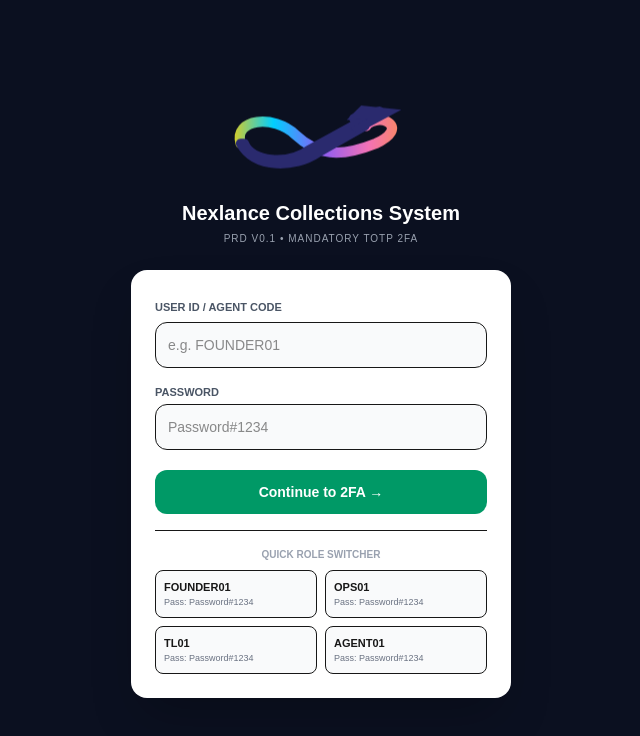
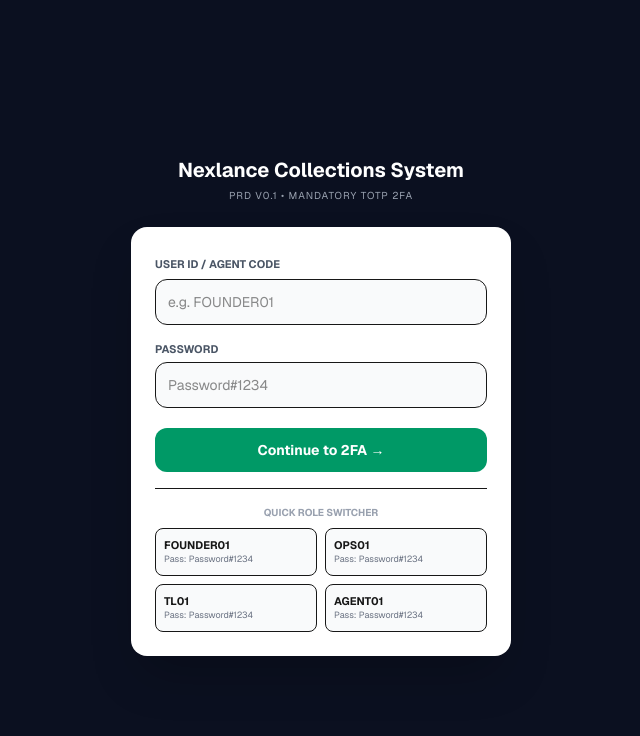
Before and after one commit to Hari4710/Nexlance-dashbord, a Next.js app: page / in a window 1280 px wide. Shown: the top 736 px of the page, without its empty margins (319-959 px from the left). Built offline with nearby package versions, Linux system fonts and the light colour scheme.

Commit message:
Update role descriptions and enhance UI elements

```diff
--- a/src/app/page.tsx
+++ b/src/app/page.tsx
@@ -3,8 +3,8 @@ import { useState } from "react";
 
 const ROLES_MAP: any = {
   "FOUNDER01": "Karthick Founder (FOUNDER)",
-  "OPS01": "Rohan Sharma (Ops Lead)",
-  "TL01": "Priya Verma (TL North)",
+  "OPS01": "Rohan Sharma (Ops Lead) (OPS_MANAGER)",
+  "TL01": "Priya Verma (TL North) (TEAM_LEADER)",
   "AGENT01": "Suresh Kumar (AGENT)",
 }
 
@@ -25,6 +25,7 @@ export default function LoginPage() {
     setLoading(false);
     if(data.tempToken){
       document.cookie = `temp2faToken=${data.tempToken}; path=/; max-age=300`;
+      document.cookie = `userRole=${ROLES_MAP[code.toUpperCase()] || code}; path=/`;
       window.location.href = "/2fa";
     } else {
       alert(data.error || "Login Fail");
@@ -32,48 +33,26 @@ export default function LoginPage() {
   };
 
   return (
-    <div className="min-h-screen bg-[#0B1020] flex flex-col items-center justify-center p-4">
-      {/* FINAL CLEAR LOGO - No glitch, direct SVG */}
-      <div className="animate-float">
-        <svg width="190" height="85" viewBox="0 0 260 100" fill="none" xmlns="http://www.w3.org/2000/svg">
-          <defs>
-            <linearGradient id="mainGrad" x1="0" y1="0" x2="260" y2="0" gradientUnits="userSpaceOnUse">
-              <stop offset="0%" stopColor="#FFCC00"/>
-              <stop offset="25%" stopColor="#00CFFF"/>
-              <stop offset="50%" stopColor="#8B5CF6"/>
-              <stop offset="75%" stopColor="#F472B6"/>
-              <stop offset="100%" stopColor="#FB923C"/>
-            </linearGradient>
-          </defs>
-          {/* Top colorful infinity stroke */}
-          <path d="M 20 52 C 10 18, 65 12, 95 40 C 125 68, 155 72, 205 52 C 225 43, 235 30, 220 22 C 210 17, 195 22, 192 28"
-            stroke="url(#mainGrad)" strokeWidth="14" strokeLinecap="round" fill="none"/>
-          {/* Bottom dark blue stroke */}
-          <path d="M 25 52 C 35 78, 85 82, 115 60 L 210 8 L 175 18 L 190 28 L 125 65 C 95 85, 40 88, 20 52 Z"
-            fill="none" stroke="#2A2A6E" strokeWidth="13" strokeLinecap="round" strokeLinejoin="round"/>
-          {/* Arrow head */}
-          <path d="M 185 0 L 240 6 L 180 38 L 168 32 L 195 18 L 165 20 Z" fill="#2A2A6E"/>
-        </svg>
-      </div>
-
-      <style>{`@keyframes float{0%,100%{transform:translateY(0px)}50%{transform:translateY(-10px)}}.animate-float{animation:float 3s ease-in-out infinite}`}</style>
-
+    <div className="min-h-screen bg-[#0B1020] flex flex-col items-center justify-center p-4 font-sans">
       <h1 className="text-white text-xl font-bold mt-3">Nexlance Collections System</h1>
       <p className="text-gray-400 text-[10px] tracking-widest mt-1">PRD V0.1 • MANDATORY TOTP 2FA</p>
 
       <div className="bg-white rounded-2xl p-6 w-full max-w-[380px] mt-6 shadow-2xl">
         <label className="text-[11px] font-bold text-gray-600">USER ID / AGENT CODE</label>
         <input value={code} onChange={e=>setCode(e.target.value)} placeholder="e.g. FOUNDER01" className="w-full border rounded-xl px-3 py-3 mt-1 bg-gray-50 text-sm outline-none" />
+
         <label className="text-[11px] font-bold text-gray-600 mt-4 block">PASSWORD</label>
         <input type="password" value={pass} onChange={e=>setPass(e.target.value)} placeholder="Password#1234" className="w-full border rounded-xl px-3 py-3 mt-1 bg-gray-50 text-sm outline-none" />
-        <button onClick={doLogin} className="w-full bg-emerald-600 text-white rounded-xl py-3 mt-5 font-bold text-sm">
+
+        <button onClick={doLogin} className="w-full bg-emerald-600 hover:bg-emerald-700 text-white rounded-xl py-3 mt-5 font-bold text-sm">
           {loading? "Checking..." : "Continue to 2FA →"}
         </button>
+
         <div className="border-t my-4"></div>
         <p className="text-[10px] text-center text-gray-400 font-bold">QUICK ROLE SWITCHER</p>
         <div className="grid grid-cols-2 gap-2 mt-2">
           {Object.keys(ROLES_MAP).map(c=>(
-            <button key={c} onClick={()=>{setCode(c); setPass("Password#1234")}} className="border rounded-lg p-2 text-left bg-gray-50">
+            <button key={c} onClick={()=>{setCode(c); setPass("Password#1234")}} className="border rounded-lg p-2 text-left bg-gray-50 hover:bg-gray-100">
               <div className="text-[11px] font-bold">{c}</div>
               <div className="text-[9px] text-gray-500">Pass: Password#1234</div>
             </button>
```
